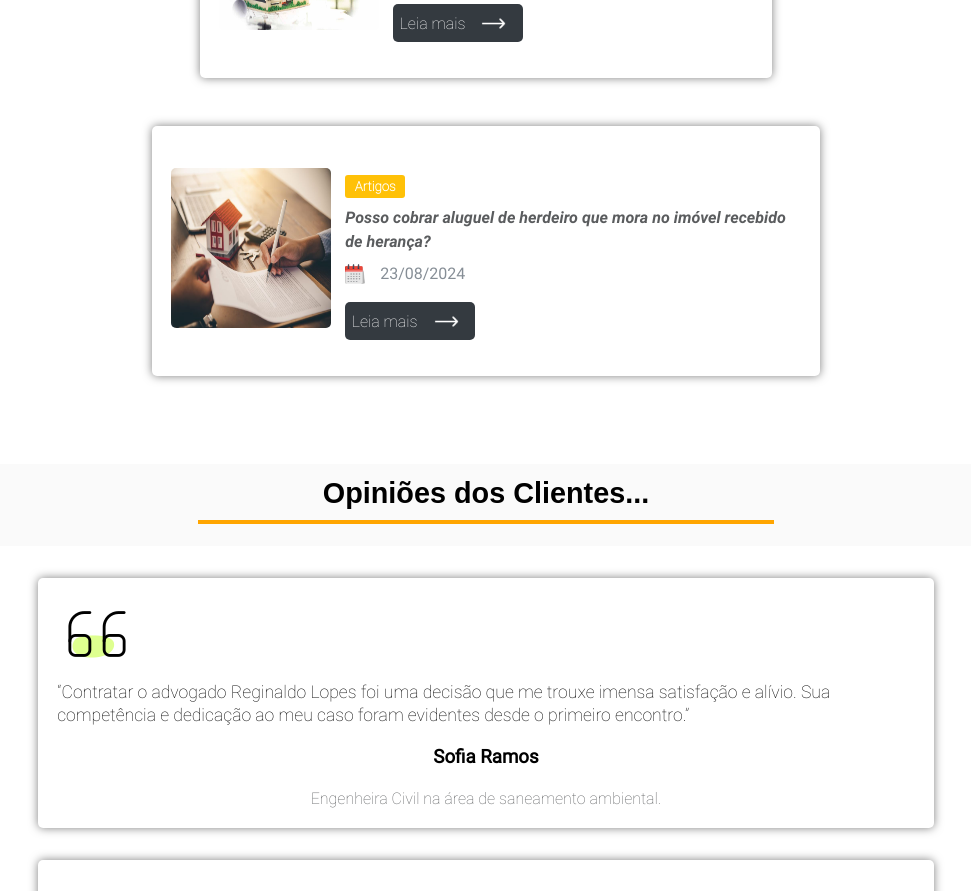
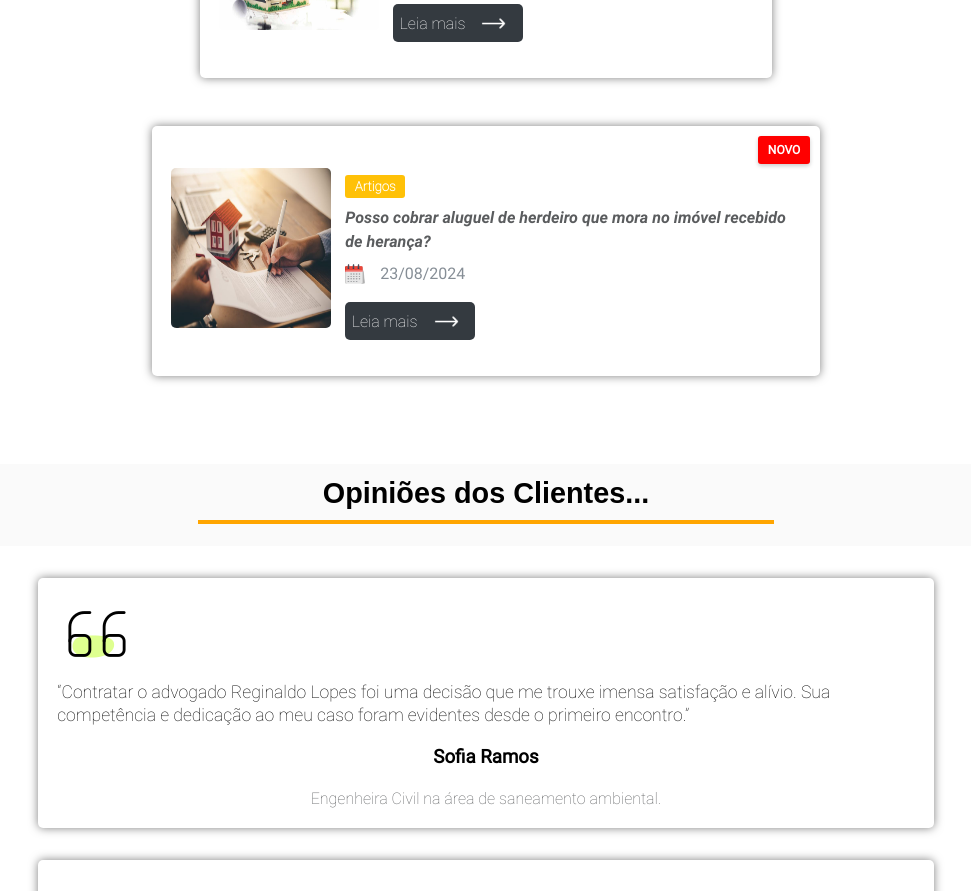
Before and after one commit to felipemali/Advocacy, a React (Vite) app: page / in a window 1280 px wide. Shown: the part 3060-3951 px from the top of the page, without its empty margins (154-1125 px from the left). Built offline with nearby package versions, Linux system fonts and the light colour scheme.

Commit message:
change card-article

```diff
--- a/src/components/ArticleComponent/index.scss
+++ b/src/components/ArticleComponent/index.scss
@@ -26,6 +26,23 @@
 
 
 }
+.iptu-new{
+    @include mixins.articlenew(90%);
+    @include mixins.box-shadow(0px, 0px, 10px, rgba(0, 0, 0, 0.5));
+    display: flex;
+    justify-content: space-around;
+    align-items: center;
+
+    @media screen and (min-width: variables.$breakpoint-xl){
+        @include mixins.articlenew(600px);
+        margin: auto;
+
+    }
+
+
+}
+
+
 .container-iptu-img{
     img{
         width: 160px;
--- a/src/components/ArticleComponent/index.tsx
+++ b/src/components/ArticleComponent/index.tsx
@@ -16,7 +16,7 @@ const ArticleComponent = ({ title, date, img, id }: Article) => {
   return (
     <article className="article-iptu-container">
       <Link to="/artigos" onClick={saveId}>
-        <div className="iptu">
+        <div className={`${date === "23/08/2024" ? "iptu-new" : "iptu"}`}>
           <div className="container-iptu-img">
             <img src={img} alt="logo para o artigo IPTU" />
           </div>
--- a/src/styles/_mixins.scss
+++ b/src/styles/_mixins.scss
@@ -43,9 +43,37 @@
     margin: 1.5rem auto;
     border-radius: 5px;
     padding: 1rem 1.2rem;
-
     @media screen and (min-width: variables.$breakpoint-xl){
       margin: 3rem 0 3rem 3rem;
 
     }
   }
+  //articlenew
+  @mixin articlenew($width) {
+    background-color: variables.$white;
+    width: $width;
+    min-height: 250px;
+    margin: 1.5rem auto;
+    border-radius: 5px;
+    padding: 1rem 1.2rem;
+    position: relative;
+    @media screen and (min-width: variables.$breakpoint-xl){
+      margin: 3rem 0 3rem 3rem;
+
+    }
+    &::before {
+      content: "Novo";
+      position: absolute;
+      top: 10px;
+      right: 10px;
+      background-color: red;
+      color: white;
+      padding: 5px 10px;
+      font-size: 12px;
+      font-weight: bold;
+      border-radius: 3px;
+      text-transform: uppercase;
+      box-shadow: 0 2px 4px rgba(0, 0, 0, 0.2);
+    }
+
+  }
```
